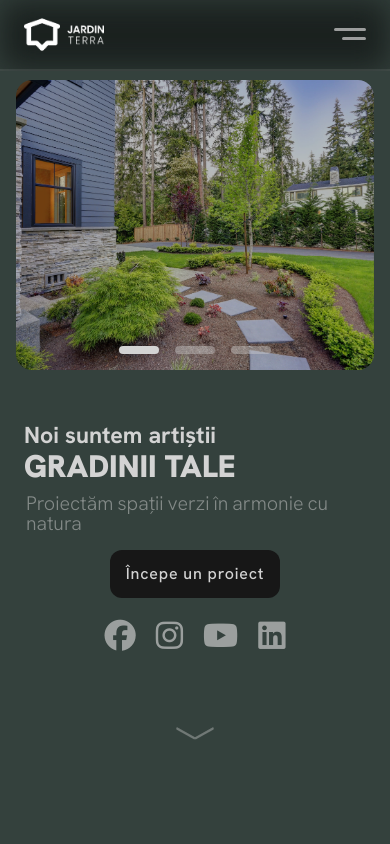
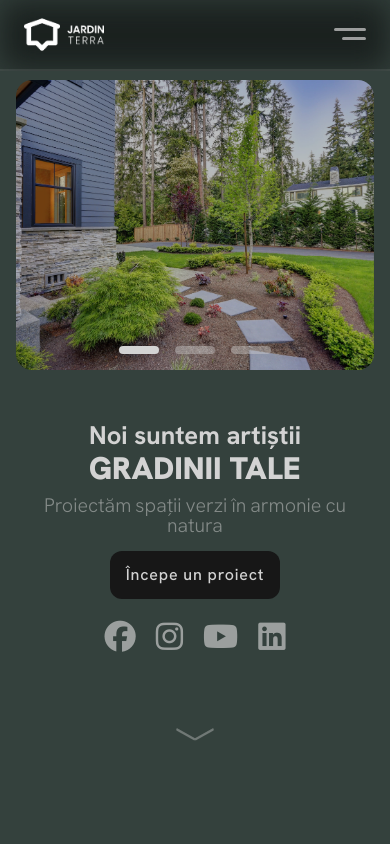
Before and after one commit to RaulVarzar/jardin-terra, a React (Vite) app: page / in a window 390 px wide. Shown: the top 844 px of the page. Built offline with nearby package versions, Linux system fonts and the light colour scheme.

Commit message:
fixed responsiveness on hero section

```diff
--- a/src/components/CloseButton.jsx
+++ b/src/components/CloseButton.jsx
@@ -1,7 +1,7 @@
 const CloseButton = ({ action }) => {
   return (
     <button
-      className="absolute z-50 px-2 py-1 border-2 md:px-4 md:py-3 opacity-70 md:opacity-20 top-5 group right-5 rounded-xl bg-error text- neutral-content border-error btn-outline hover:text-base-200 hover:border-error hover:opacity-100 hover:scale-98"
+      className="absolute z-50 px-2 py-1 border-2 md:px-4 md:py-3 opacity-70 md:opacity-70 top-5 group right-5 rounded-xl bg-error text- neutral-content border-error btn-outline hover:text-base-200 hover:border-error hover:opacity-100 hover:scale-98"
       onClick={() => action(null)}
     >
       <i className="text-lg leading-none align-text-bottom transition duration-500 h-fit fa-solid fa-xmark"></i>
--- a/src/components/HomePage/Hero/Header.jsx
+++ b/src/components/HomePage/Hero/Header.jsx
@@ -7,12 +7,12 @@ const HEADER = 'GRĂDINII TALE'.split('');
 
 const Header = () => {
   return (
-    <div className="flex flex-col justify-centerw-fit md:grow">
-      <div className="flex flex-col w-full px-2 lg:flex-row xl:flex-col xl:px-8 xl:py-8 gap-y-4 md:gap-y-8 xl:gap-y-12 ">
-        <div className="flex flex-col w-full gap-2 ">
+    <div className="flex flex-col md:justify-center w-fit md:grow">
+      <div className="flex flex-col w-full px-2 xl:px-8 xl:py-8 gap-y-4 md:gap-y-8 xl:gap-y-12 ">
+        <div className="flex flex-col w-full gap-2 max-md:items-center ">
           <div className="flex flex-col gap-0 text-neutral-content">
             <Reveal delay={0.8} duration={1.2}>
-              <motion.h3 className="text-xl font-bold leading-none sm:text-2xl md:text-3xl xl:text-4xl 2xl:text-5xl">
+              <motion.h3 className="text-2xl font-bold leading-none sm:text:3xl md:text-3xl xl:text-4xl 2xl:text-5xl">
                 Noi suntem artiștii
               </motion.h3>
             </Reveal>
@@ -23,14 +23,14 @@ const Header = () => {
             </Reveal>
           </div>
           {/* <Reveal delay={1} duration={1.2}> */}
-          <h3 className="flex flex-wrap max-w-2xl font-light leading-none opacity-50 text-neutral-content text-md sm:text-lg md:text-xl lg:text-2xl xl:text-3xl">
+          <h3 className="flex flex-wrap justify-center max-w-2xl font-light leading-none opacity-50 md:justify-start text-neutral-content text-md sm:text-lg md:text-xl lg:text-2xl xl:text-3xl">
             <WordReveal offset="65" delay={1.8} duration={0.5}>
               Proiectăm spații verzi în armonie cu natura
             </WordReveal>
           </h3>
           {/* </Reveal> */}
         </div>
-        <div className="flex flex-col items-center justify-center w-full gap-4 md:gap-8 xl:items-start lg:flex-col xl:flex-col xl:justify-start">
+        <div className="flex flex-col items-center justify-center w-full gap-4 md:items-start md:justify-start md:gap-8 xl:items-start lg:flex-col xl:flex-col xl:justify-start">
           <FromLeft delay={1.4} duration={0.7}>
             <Link
               to="/contact"
--- a/src/components/HomePage/Hero/HeroSection.jsx
+++ b/src/components/HomePage/Hero/HeroSection.jsx
@@ -35,11 +35,11 @@ function HeroSection({ setHomeInView }) {
   return (
     <section
       ref={home}
-      className="relative grid items-center w-full h-screen px-4 pt-20 pb-10 mx-auto overflow-hidden md:pt-32 grid-rows-10 gap-x-8 xl:px-12 xl:grid-cols-10 xl:grid-rows-1 snap-center 3xl:px-12"
+      className="relative grid items-center w-full h-screen px-4 pt-20 pb-10 mx-auto overflow-hidden md:pt-32 grid-rows-10 gap-x-8 xl:px-12 md:grid-cols-10 md:grid-rows-1 snap-center 3xl:px-12"
     >
       <motion.div
         style={{ y: headerY, opacity: mainOpacity }}
-        className="flex flex-col items-center w-full h-full row-span-6 gap-2 sm:row-span-5 md:row-span-4 max-xl:order-last xl:col-span-5 3xl:col-span-4 justify-evenly grow xl:gap-2 xl:py-4"
+        className="flex flex-col items-center w-full h-full row-span-6 gap-2 sm:row-span-5 md:row-span-4 max-md:order-last md:col-span-5 3xl:col-span-4 justify-evenly grow xl:gap-2 xl:py-4"
       >
         <Header />
         <motion.div
@@ -58,7 +58,7 @@ function HeroSection({ setHomeInView }) {
         delay={0.8}
         duration={1.1}
         style={{ y: carouselY, opacity: mainOpacity, scale: 1 }}
-        className="w-full h-full row-span-4 xl:col-span-5 sm:row-span-5 md:row-span-6 grow 3xl:col-span-6"
+        className="w-full h-full row-span-4 md:col-span-5 sm:row-span-5 md:row-span-6 grow 3xl:col-span-6"
       >
         <Carousel scrollYProgress={scrollYProgress} />
       </FromRight>
--- a/src/components/HomePage/Hero/Socials.jsx
+++ b/src/components/HomePage/Hero/Socials.jsx
@@ -13,7 +13,7 @@ const SOCIALS = [
 
 const Socials = () => {
   return (
-    <div className="flex flex-row items-center justify-center w-full gap-1 text-3xl text-center xl:justify-start text-neutral-content lg:gap-2 lg:text-3xl">
+    <div className="flex flex-row items-start justify-center gap-1 text-3xl text-center w-fit xl:justify-start text-neutral-content lg:gap-2 lg:text-3xl">
       {SOCIALS.map((button, i) => (
         <FromBottom delay={1 + i * 0.25} duration={0.8} key={button.name}>
           <motion.a
```
